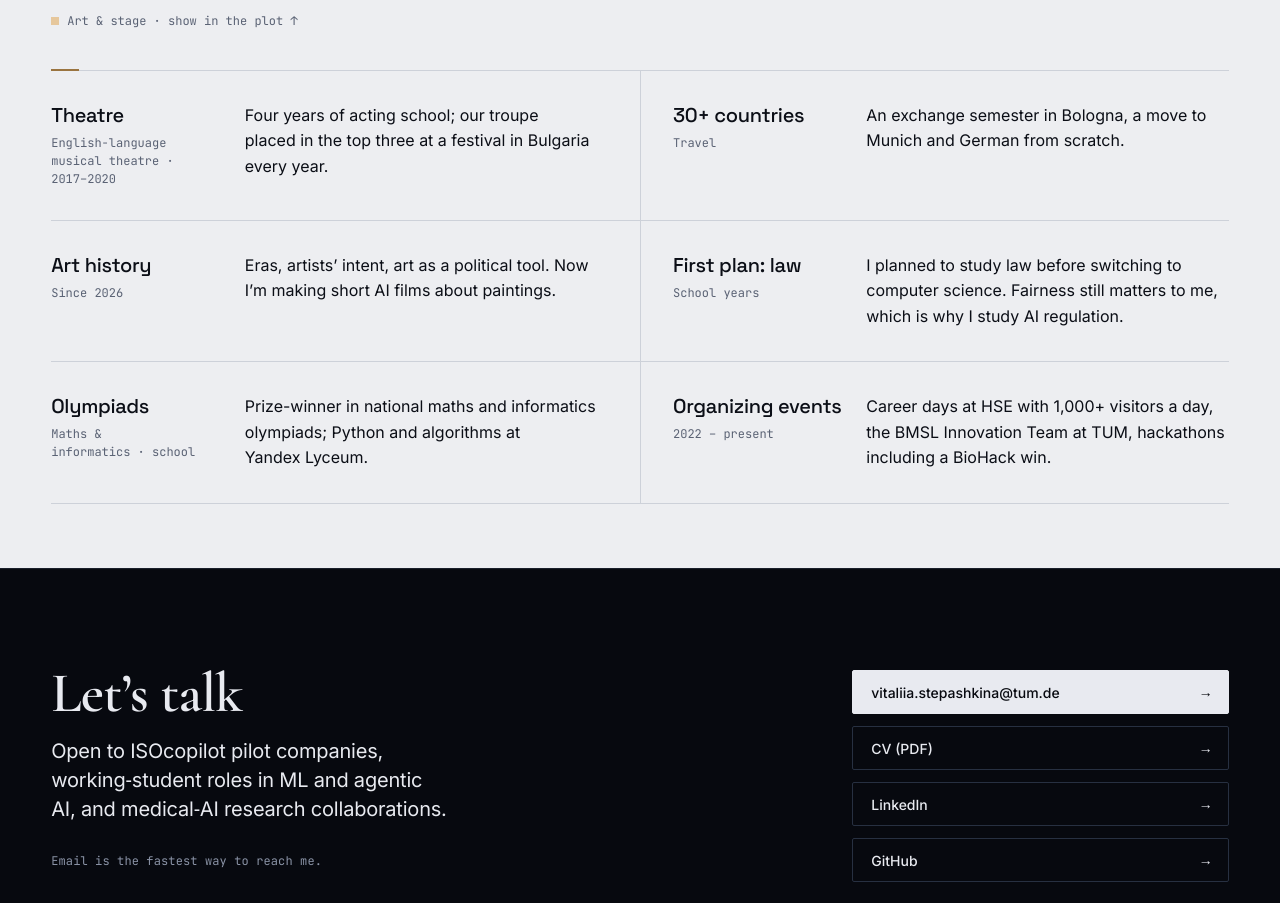
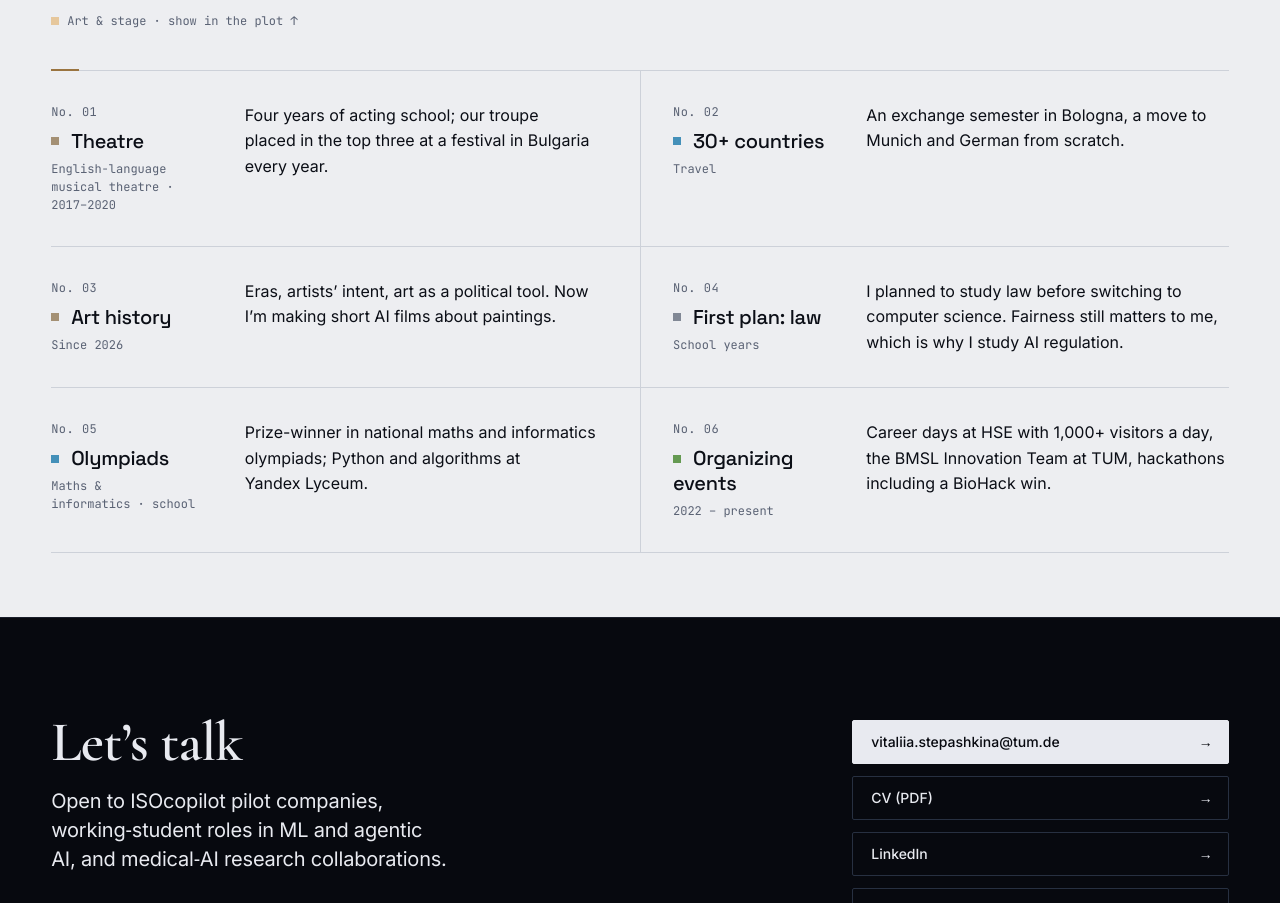
Before and after one commit to imunellka/hi-vitalia, a plain HTML site: page index.html in a window 1280 px wide. Shown: the part 6065-6968 px from the top of the page. Drawn offline with Linux system fonts and the light colour scheme; animation ran at ten frames a second.

Commit message:
beyond code has been fixed

```diff
--- a/css/site.css
+++ b/css/site.css
@@ -402,3 +402,11 @@ html{overflow-x:clip}
 .ptip span{white-space:nowrap} /* keep the '+' on the last word; .metric span's text-wrap:balance would otherwise let it drop to its own line */
 /* the hero point cloud never paints outside the hero, even for a frame during an iOS resize */
 #intro .fx{overflow:hidden}
+
+/* Round 20: Beyond code as museum labels: exhibit number + sphere key per card.
+   Keys are darkened toward the ink so the pale sphere colours (art, society) stay visible on paper. */
+.labels{counter-reset:lab}
+.label{counter-increment:lab}
+.label>div::before{content:"No. " counter(lab,decimal-leading-zero);display:block;margin-bottom:8px;font:400 var(--t-xs)/1.5 var(--f-mono);letter-spacing:.04em;color:var(--paper-mute)}
+:lang(de) .label>div::before{content:"Nr. " counter(lab,decimal-leading-zero)}
+.label h3::before{content:"";display:inline-block;width:8px;height:8px;margin-right:12px;vertical-align:.12em;background:color-mix(in srgb,var(--c,var(--paper-mute)) 70%,var(--paper-ink))}
--- a/index.html
+++ b/index.html
@@ -178,12 +178,12 @@
 <section class="section band-light" id="beyond" data-spy aria-labelledby="h-beyond"><div class="wrap">
   <div class="grid sec-head"><h2 class="t-l" id="h-beyond">Beyond code</h2><a class="figlink" href="#sky" data-filter="art" style="--c:var(--s-art)"><i aria-hidden="true"></i>Art &amp; stage · show in the plot ↑</a></div>
   <div class="labels">
-    <article class="label"><div><h3>Theatre</h3><div class="medium">English-language musical theatre · 2017–2020</div></div><p>Four years of acting school; our troupe placed in the top three at a festival in Bulgaria every year.</p></article>
-    <article class="label"><div><h3>30+ countries</h3><div class="medium">Travel</div></div><p>An exchange semester in Bologna, a move to Munich and German from scratch.</p></article>
-    <article class="label"><div><h3>Art history</h3><div class="medium">Since 2026</div></div><p>Eras, artists’ intent, art as a political tool. Now I’m making short AI films about paintings.</p></article>
-    <article class="label"><div><h3>First plan: law</h3><div class="medium">School years</div></div><p>I planned to study law before switching to computer science. Fairness still matters to me, which is why I study AI regulation.</p></article>
-    <article class="label"><div><h3>Olympiads</h3><div class="medium">Maths &amp; informatics · school</div></div><p>Prize-winner in national maths and informatics olympiads; Python and algorithms at Yandex Lyceum.</p></article>
-    <article class="label"><div><h3>Organizing events</h3><div class="medium">2022 – present</div></div><p>Career days at HSE with 1,000+ visitors a day, the BMSL Innovation Team at TUM, hackathons including a BioHack win.</p></article>
+    <article class="label" style="--c:var(--s-art)"><div><h3>Theatre</h3><div class="medium">English-language musical theatre · 2017–2020</div></div><p>Four years of acting school; our troupe placed in the top three at a festival in Bulgaria every year.</p></article>
+    <article class="label" style="--c:var(--s-edu)"><div><h3>30+ countries</h3><div class="medium">Travel</div></div><p>An exchange semester in Bologna, a move to Munich and German from scratch.</p></article>
+    <article class="label" style="--c:var(--s-art)"><div><h3>Art history</h3><div class="medium">Since 2026</div></div><p>Eras, artists’ intent, art as a political tool. Now I’m making short AI films about paintings.</p></article>
+    <article class="label" style="--c:var(--s-soc)"><div><h3>First plan: law</h3><div class="medium">School years</div></div><p>I planned to study law before switching to computer science. Fairness still matters to me, which is why I study AI regulation.</p></article>
+    <article class="label" style="--c:var(--s-edu)"><div><h3>Olympiads</h3><div class="medium">Maths &amp; informatics · school</div></div><p>Prize-winner in national maths and informatics olympiads; Python and algorithms at Yandex Lyceum.</p></article>
+    <article class="label" style="--c:var(--s-com)"><div><h3>Organizing events</h3><div class="medium">2022 – present</div></div><p>Career days at HSE with 1,000+ visitors a day, the BMSL Innovation Team at TUM, hackathons including a BioHack win.</p></article>
   </div>
 </div></section>
 </main>
```
Also changed, not shown: de.html (+6 -6 lines).
